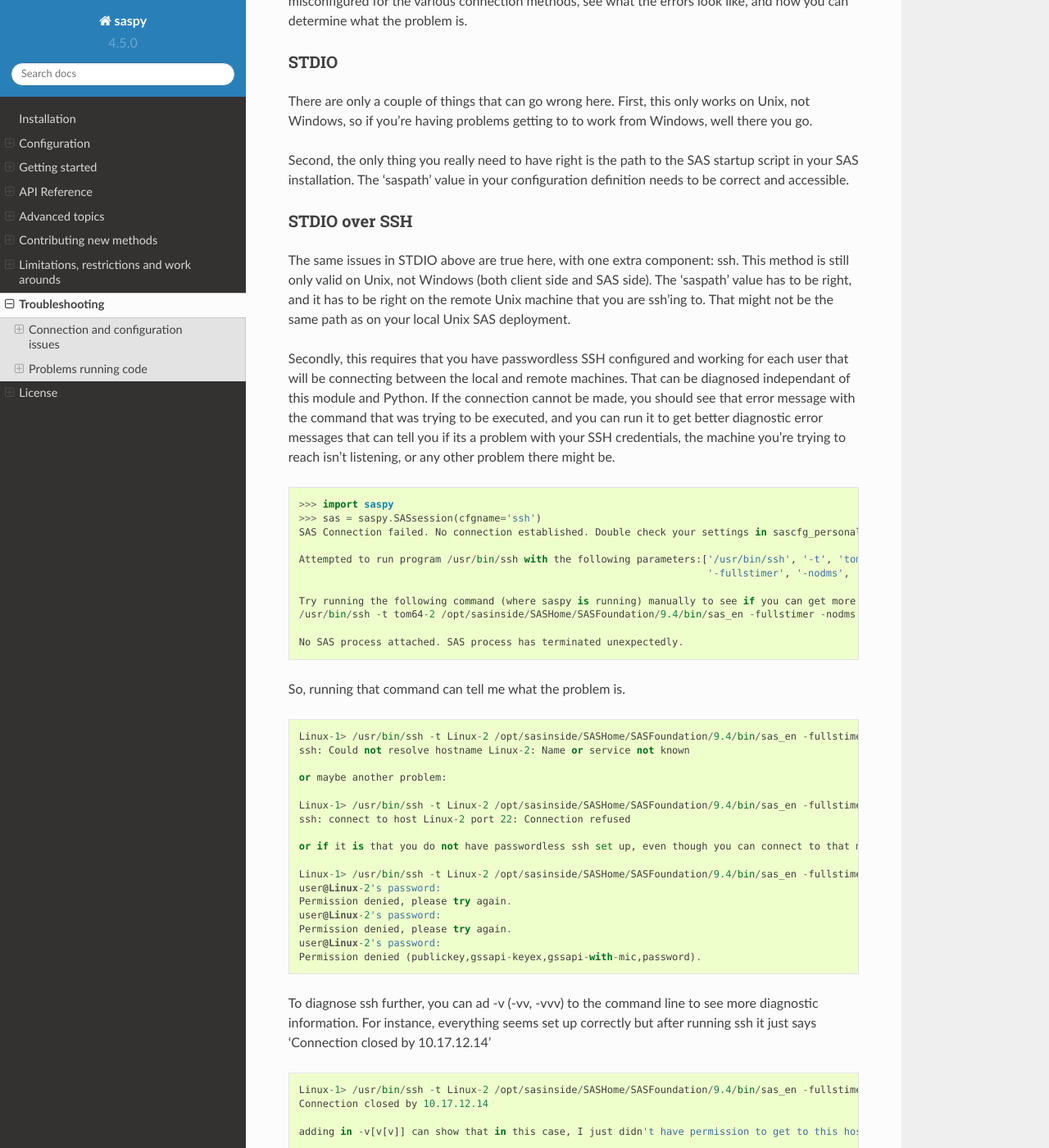
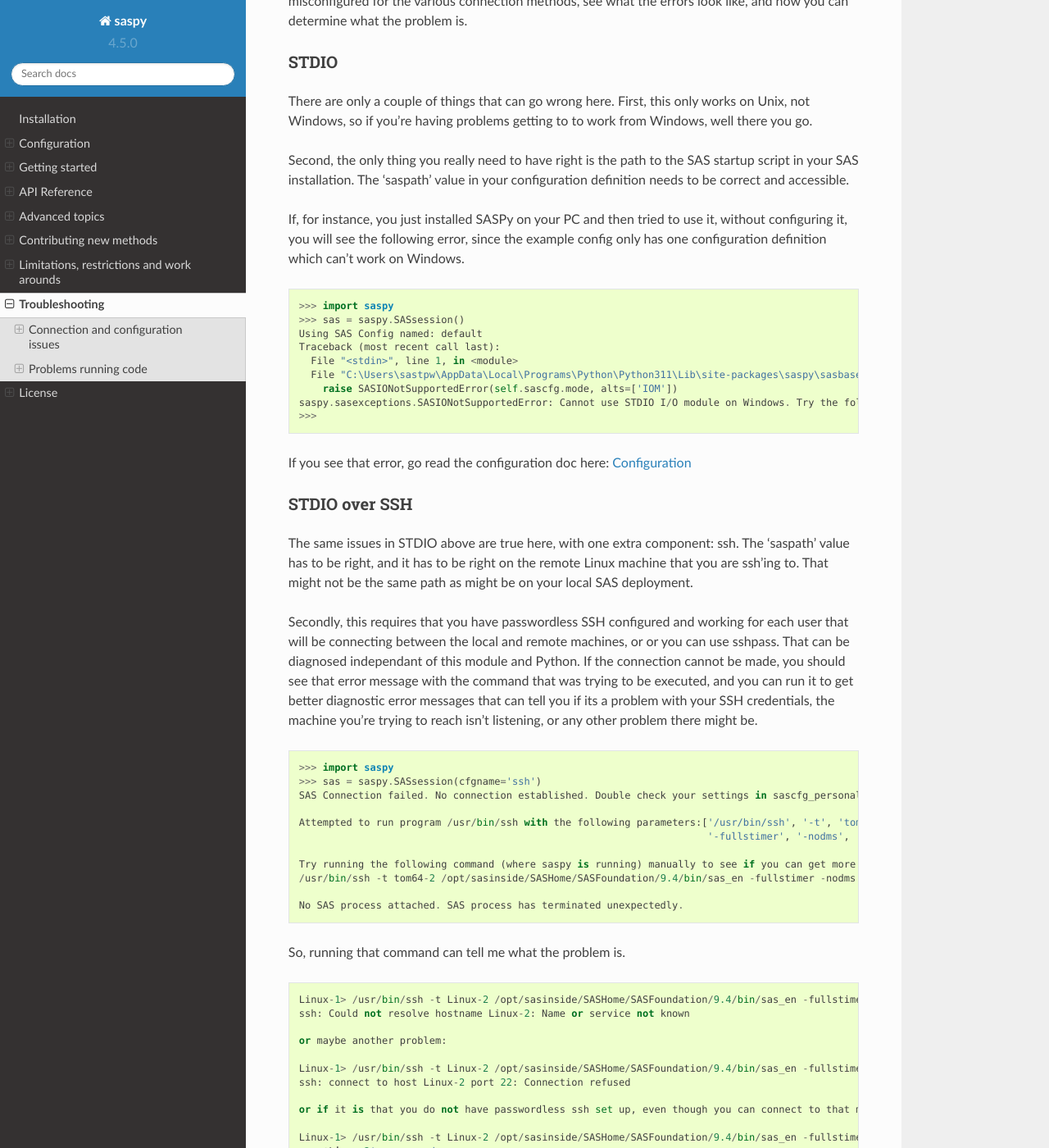
Before and after one commit to sassoftware/saspy, a Sphinx documentation site: the page built from saspy/doc/source/troubleshooting.rst, in a window 1280 px wide and 1400 px high, scrolled down 1825 px. Shown: the whole window at 82% size. Built offline with Sphinx 7.4.7 and the Read the Docs theme 2.0.0, drawn with Linux system fonts in a browser that asks for light colours.

Commit message:
fix up some doc in the troubleshooting guide

```diff
--- a/saspy/doc/source/troubleshooting.rst
+++ b/saspy/doc/source/troubleshooting.rst
@@ -103,17 +103,34 @@
 Second, the only thing you really need to have right is the path to the SAS startup script in your SAS
 installation. The 'saspath' value in your configuration definition needs to be correct and accessible.
 
+If, for instance, you just installed SASPy on your PC and then tried to use it, without configuring it,
+you will see the following error, since the example config only has one configuration definition which
+can't work on Windows.
+
+.. code-block:: ipython3
+
+    >>> import saspy
+    >>> sas = saspy.SASsession()
+    Using SAS Config named: default
+    Traceback (most recent call last):
+      File "<stdin>", line 1, in <module>
+      File "C:\Users\sastpw\AppData\Local\Programs\Python\Python311\Lib\site-packages\saspy\sasbase.py", line 556, in __init__
+        raise SASIONotSupportedError(self.sascfg.mode, alts=['IOM'])
+    saspy.sasexceptions.SASIONotSupportedError: Cannot use STDIO I/O module on Windows. Try the following: IOM
+    >>>
+
+If you see that error, go read the configuration doc here: :doc:`configuration`
+
 
 STDIO over SSH
 --------------
 
-The same issues in STDIO above are true here, with one extra component: ssh. This method is still only
-valid on Unix, not Windows (both client side and SAS side). The 'saspath' value has to be right, and
-it has to be right on the remote Unix machine that you are ssh'ing to. That might not be the same path
-as on your local Unix SAS deployment.
+The same issues in STDIO above are true here, with one extra component: ssh. The 'saspath' value has to be right, and
+it has to be right on the remote Linux machine that you are ssh'ing to. That might not be the same path
+as might be on your local SAS deployment.
 
-Secondly, this requires that you have passwordless SSH configured and working for each user that will
-be connecting between the local and remote machines. That can be diagnosed independant of this module and
+Secondly, this requires that you have passwordless SSH configured and working for each user that will be connecting
+between the local and remote machines, or or you can use sshpass. That can be diagnosed independant of this module and
 Python. If the connection cannot be made, you should see that error message with the command that was
 trying to be executed, and you can run it to get better diagnostic error messages that can tell you if its
 a problem with your SSH credentials, the machine you're trying to reach isn't listening, or any other
```
